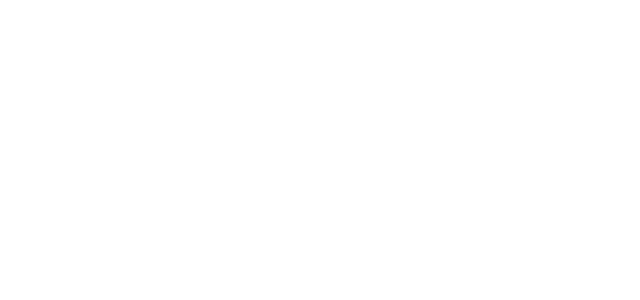
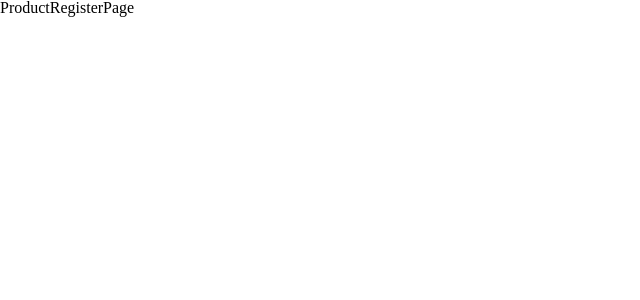
Before and after one commit to 2201infinity/adm_product_add, a React (Create React App) app: page / in a window 1280 px wide. Shown: the top 300 px of the page, without its empty margins (0-640 px from the left). Built offline with nearby package versions, Linux system fonts and the light colour scheme.

Commit message:
feat: 상품 등록 페이지 생성

```diff
--- a/src/App.js
+++ b/src/App.js
@@ -1,10 +1,11 @@
 import GlobalStyles from "./GlobalStyles";
+import ProductRegisterPage from "./pages/ProductRegisterPage";
 
 function App() {
   return (
     <>
       <GlobalStyles />
-      <div className="App"></div>
+      <ProductRegisterPage />
     </>
   );
 }
--- /dev/null
+++ b/src/pages/ProductRegisterPage.js
@@ -0,0 +1,7 @@
+import React from "react";
+
+function ProductRegisterPage() {
+  return <div>ProductRegisterPage</div>;
+}
+
+export default ProductRegisterPage;
```
Also changed, not shown: 1 other file (tests, documents, lock files or other folders).
